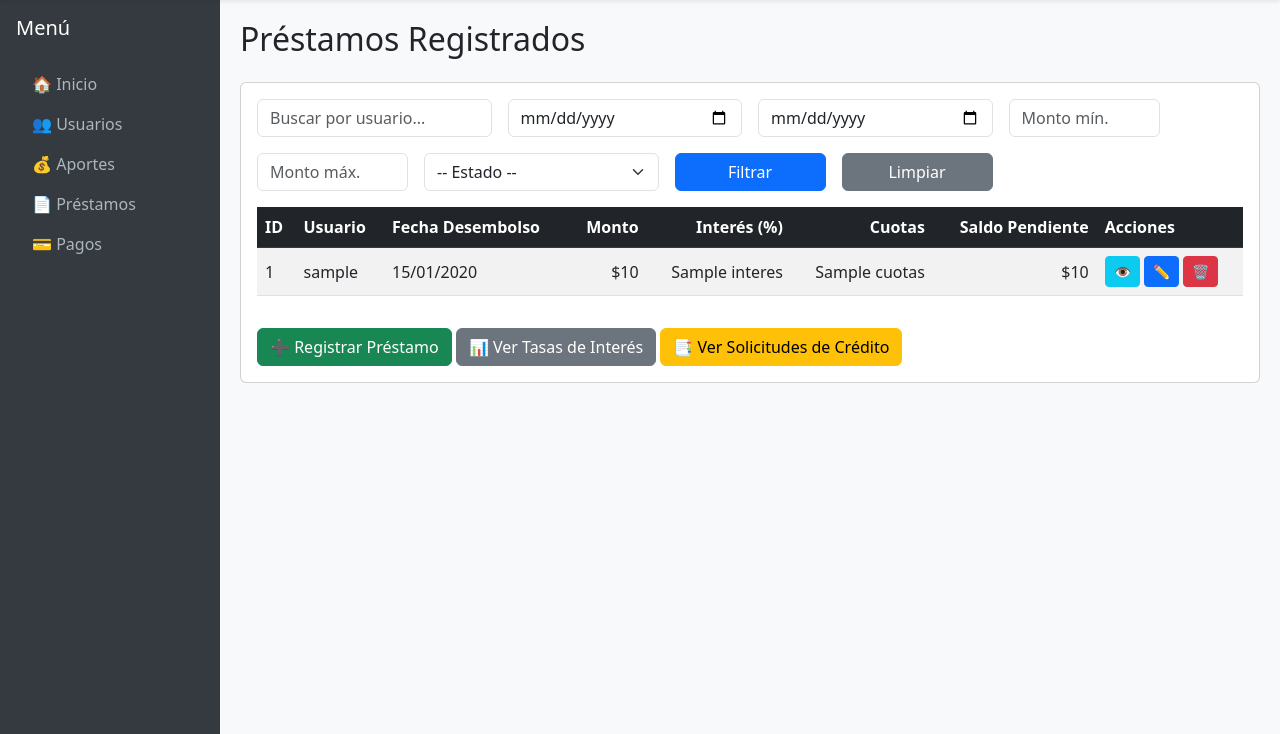
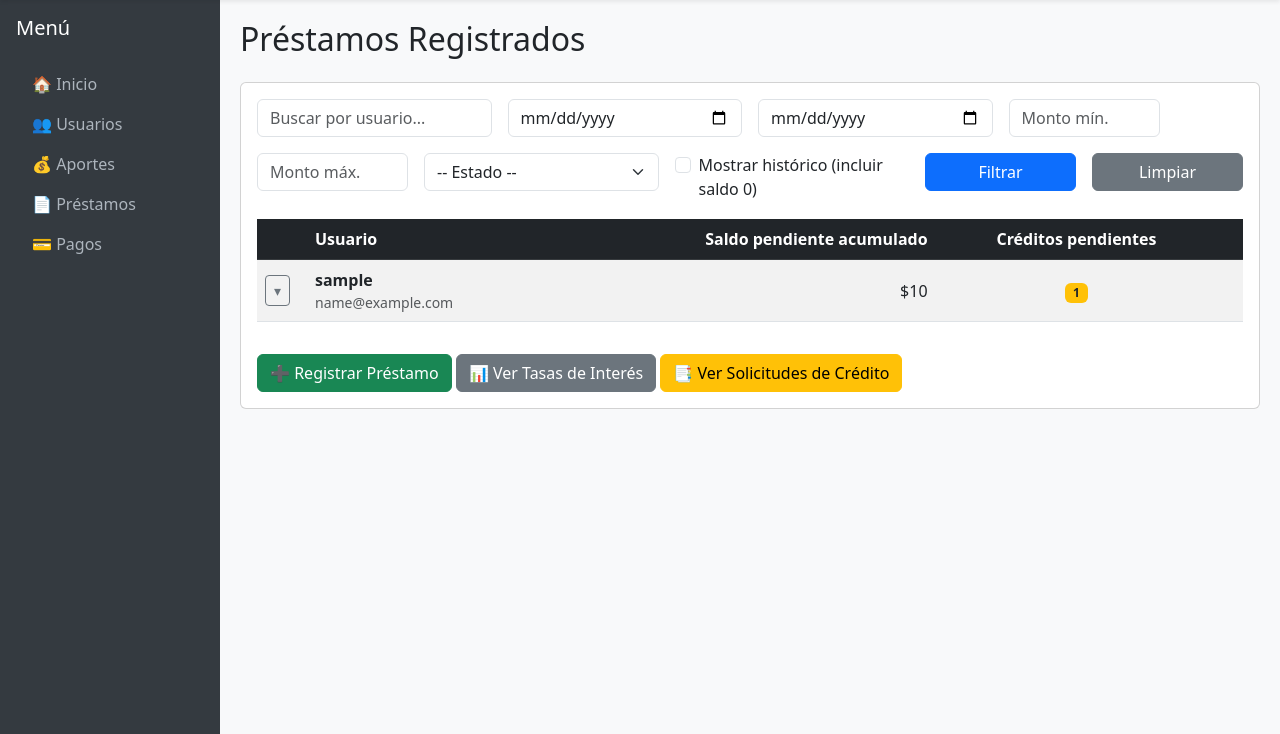
Before and after one commit to FONAR-bit/fonar_project, a Django app: template dashboard/templates/dashboard/prestamos/list.html in a window 1280 px wide. Shown: the part 66-800 px from the top of the page. Run offline with Django 5.2, Linux system fonts and the light colour scheme; the template is opened without the code that fills it: most values are stand-ins (such as "Sample title", 1, 10 or a date in 2020); some libraries are stand-ins or nearby versions.

Commit message:
Ajuste vista prestamos 2

```diff
--- a/dashboard/templates/dashboard/prestamos/list.html
+++ b/dashboard/templates/dashboard/prestamos/list.html
@@ -7,6 +7,7 @@
 
 <div class="card">
   <div class="card-body">
+
     <!-- 🔎 Formulario de filtros -->
     <form method="get" class="row g-3 mb-3">
 
@@ -38,13 +39,24 @@
                placeholder="Monto máx." value="{{ request.GET.monto_max }}">
       </div>
 
-            <!-- Filtro por estado -->
+      <!-- Filtro por estado (opcional; si lo usas, la vista ya lo respeta) -->
       <div class="col-md-3">
         <select name="estado" class="form-select">
           <option value="">-- Estado --</option>
           <option value="vigentes" {% if request.GET.estado == 'vigentes' %}selected{% endif %}>Vigentes</option>
-                    <option value="pagados" {% if request.GET.estado == 'pagados' %}selected{% endif %}>Pagados</option>
+          <option value="pagados"  {% if request.GET.estado == 'pagados' %}selected{% endif %}>Pagados</option>
         </select>
+      </div>
+
+      <!-- Mostrar histórico: incluye préstamos con saldo 0 -->
+      <div class="col-md-3 d-flex align-items-center">
+        <div class="form-check">
+          <input class="form-check-input" type="checkbox" id="historico" name="historico" value="1"
+                 {% if historico %}checked{% endif %}>
+          <label class="form-check-label" for="historico">
+            Mostrar histórico (incluir saldo 0)
+          </label>
+        </div>
       </div>
 
       <!-- Botón filtrar -->
@@ -58,113 +70,133 @@
       </div>
     </form>
 
-        <!-- Tabla de préstamos -->
+    <!-- 🧾 Tabla agrupada por usuario -->
     <div class="table-responsive">
       <table class="table table-striped table-hover align-middle">
         <thead class="table-dark">
           <tr>
+            <th style="width:50px;"></th>
+            <th>Usuario</th>
+            <th class="text-end">Saldo pendiente acumulado</th>
+            <th class="text-center">Créditos pendientes</th>
+            <th></th>
+          </tr>
+        </thead>
+        <tbody>
+          {% for grupo in users_page.object_list %}
+          {% with user=grupo.usuario %}
+          <tr>
+            <!-- Botón de expansión -->
+            <td>
+              <button class="btn btn-sm btn-outline-secondary" type="button"
+                      data-bs-toggle="collapse"
+                      data-bs-target="#u{{ user.id }}_prestamos"
+                      aria-expanded="false"
+                      aria-controls="u{{ user.id }}_prestamos">
+                ▾
+              </button>
+            </td>
+
+            <td>
+              <div class="fw-semibold">{{ user.get_full_name|default:user.username }}</div>
+              <div class="text-muted small">{{ user.email }}</div>
+            </td>
+
+            <td class="text-end">{{ grupo.saldo_total|moneda }}</td>
+
+            <td class="text-center">
+              {% if grupo.pendientes_count > 0 %}
+                <span class="badge bg-warning text-dark">{{ grupo.pendientes_count }}</span>
+              {% else %}
+                <span class="badge bg-success">0</span>
+              {% endif %}
+            </td>
+
+            <td class="text-end"><!-- Acciones por usuario (si las agregas a futuro) --></td>
+          </tr>
+
+          <!-- Detalle de préstamos del usuario (colapsable) -->
+          <tr class="collapse" id="u{{ user.id }}_prestamos">
+            <td></td>
+            <td colspan="4">
+              <div class="table-responsive">
+                <table class="table table-sm table-bordered align-middle mb-0">
+                  <thead class="table-light">
+                    <tr>
                       <th>ID</th>
-                        <th>Usuario</th>
                       <th>Fecha Desembolso</th>
                       <th class="text-end">Monto</th>
                       <th class="text-end">Interés (%)</th>
                       <th class="text-end">Cuotas</th>
                       <th class="text-end">Saldo Pendiente</th>
-                        <th>Acciones</th>
+                      <th class="text-end">Acciones</th>
                     </tr>
                   </thead>
                   <tbody>
-                    {% if prestamos_filtrados_estado %}
-                        {% for prestamo in prestamos_filtrados_estado %}
+                    {% for prestamo in grupo.prestamos %}
                       <tr>
                         <td>{{ prestamo.id }}</td>
-                                <td>{{ prestamo.usuario.username }}</td>
                         <td>{{ prestamo.fecha_desembolso|date:"d/m/Y" }}</td>
                         <td class="text-end">{{ prestamo.monto|moneda }}</td>
                         <td class="text-end">{{ prestamo.interes }}</td>
                         <td class="text-end">{{ prestamo.cuotas }}</td>
                         <td class="text-end">{{ prestamo.capital_pendiente|moneda }}</td>
-                                <td>
-                                    <a href="{% url 'dashboard:prestamos-detail' prestamo.id %}" class="btn btn-sm btn-info">👁</a>
-                                    <a href="{% url 'dashboard:prestamos-update' prestamo.id %}" class="btn btn-sm btn-primary">✏️</a>
-                                    <a href="{% url 'dashboard:prestamos-delete' prestamo.id %}" class="btn btn-sm btn-danger">🗑</a>
+                        <td class="text-end">
+                          <div class="btn-group btn-group-sm">
+                            <a href="{% url 'dashboard:prestamos-detail' prestamo.id %}" class="btn btn-outline-info">👁</a>
+                            <a href="{% url 'dashboard:prestamos-update' prestamo.id %}" class="btn btn-outline-primary">✏️</a>
+                            <a href="{% url 'dashboard:prestamos-delete' prestamo.id %}" class="btn btn-outline-danger">🗑</a>
+                          </div>
                         </td>
                       </tr>
                     {% empty %}
-                            <tr><td colspan="8" class="text-center">No se encontraron préstamos registrados.</td></tr>
+                      <tr><td colspan="7" class="text-center text-muted">Sin préstamos para mostrar.</td></tr>
                     {% endfor %}
-                    {% else %}
-                        {% for prestamo in prestamos %}
-                            <tr>
-                                <td>{{ prestamo.id }}</td>
-                                <td>{{ prestamo.usuario.username }}</td>
-                                <td>{{ prestamo.fecha_desembolso|date:"d/m/Y" }}</td>
-                                <td class="text-end">{{ prestamo.monto|moneda }}</td>
-                                <td class="text-end">{{ prestamo.interes }}</td>
-                                <td class="text-end">{{ prestamo.cuotas }}</td>
-                                <td class="text-end">{{ prestamo.capital_pendiente|moneda }}</td>
-                                <td>
-                                    <a href="{% url 'dashboard:prestamos-detail' prestamo.id %}" class="btn btn-sm btn-info">👁</a>
-                                    <a href="{% url 'dashboard:prestamos-update' prestamo.id %}" class="btn btn-sm btn-primary">✏️</a>
-                                    <a href="{% url 'dashboard:prestamos-delete' prestamo.id %}" class="btn btn-sm btn-danger">🗑</a>
+                  </tbody>
+                </table>
+              </div>
             </td>
           </tr>
+          {% endwith %}
           {% empty %}
-                            <tr><td colspan="8" class="text-center">No se encontraron préstamos registrados.</td></tr>
+          <tr>
+            <td colspan="5" class="text-center py-4 text-muted">No hay resultados con los filtros actuales.</td>
+          </tr>
           {% endfor %}
-                    {% endif %}
         </tbody>
       </table>
     </div>
 
-        <!-- Paginación (FIX: usa page_obj/paginator y preserva filtros) -->
-        {% if is_paginated %}
-        <nav aria-label="Page navigation example">
+    <!-- 📄 Paginación por usuarios (grupos) -->
+    {% if is_paginated_users %}
+    <nav aria-label="Paginación">
       <ul class="pagination justify-content-center">
-
-                {% if page_obj.has_previous %}
-                    <li class="page-item">
-                        <a class="page-link"
-                           href="?{% for key, value in request.GET.items %}{% if key != 'page' %}{{ key }}={{ value|urlencode }}&{% endif %}{% endfor %}page={{ page_obj.previous_page_number }}"
-                           aria-label="Anterior">
-                            <span aria-hidden="true">&laquo;</span>
-                        </a>
-                    </li>
+        {% with query=request.GET.urlencode %}
+          {% if users_page.has_previous %}
+            <li class="page-item"><a class="page-link" href="?page=1&{{ query }}">« Primero</a></li>
+            <li class="page-item"><a class="page-link" href="?page={{ users_page.previous_page_number }}&{{ query }}">‹ Anterior</a></li>
           {% else %}
-                    <li class="page-item disabled">
-                        <span class="page-link">&laquo;</span>
-                    </li>
+            <li class="page-item disabled"><span class="page-link">« Primero</span></li>
+            <li class="page-item disabled"><span class="page-link">‹ Anterior</span></li>
           {% endif %}
 
-                {% for num in paginator.page_range %}
-                    {% if num == page_obj.number %}
-                        <li class="page-item active"><span class="page-link">{{ num }}</span></li>
+          <li class="page-item active">
+            <span class="page-link">{{ users_page.number }} / {{ users_page.paginator.num_pages }}</span>
+          </li>
+
+          {% if users_page.has_next %}
+            <li class="page-item"><a class="page-link" href="?page={{ users_page.next_page_number }}&{{ query }}">Siguiente ›</a></li>
+            <li class="page-item"><a class="page-link" href="?page={{ users_page.paginator.num_pages }}&{{ query }}">Última »</a></li>
           {% else %}
-                        <li class="page-item">
-                            <a class="page-link"
-                               href="?{% for key, value in request.GET.items %}{% if key != 'page' %}{{ key }}={{ value|urlencode }}&{% endif %}{% endfor %}page={{ num }}">{{ num }}</a>
-                        </li>
+            <li class="page-item disabled"><span class="page-link">Siguiente ›</span></li>
+            <li class="page-item disabled"><span class="page-link">Última »</span></li>
           {% endif %}
-                {% endfor %}
-
-                {% if page_obj.has_next %}
-                    <li class="page-item">
-                        <a class="page-link"
-                           href="?{% for key, value in request.GET.items %}{% if key != 'page' %}{{ key }}={{ value|urlencode }}&{% endif %}{% endfor %}page={{ page_obj.next_page_number }}"
-                           aria-label="Siguiente">
-                            <span aria-hidden="true">&raquo;</span>
-                        </a>
-                    </li>
-                {% else %}
-                    <li class="page-item disabled">
-                        <span class="page-link">&raquo;</span>
-                    </li>
-                {% endif %}
-
+        {% endwith %}
       </ul>
     </nav>
     {% endif %}
 
+    <!-- Botones inferiores -->
     <a href="{% url 'dashboard:prestamos-create' %}" class="btn btn-success mt-3">➕ Registrar Préstamo</a>
     <a href="{% url 'dashboard:tasas-list' %}" class="btn btn-secondary mt-3">📊 Ver Tasas de Interés</a>
     <a href="{% url 'dashboard:solicitudes-list' %}" class="btn btn-warning mt-3">📑 Ver Solicitudes de Crédito</a>
```
Also changed, not shown: dashboard/views/prestamo_views.py (+71 -12 lines). Lines whose indentation alone changed are shown as unchanged.
